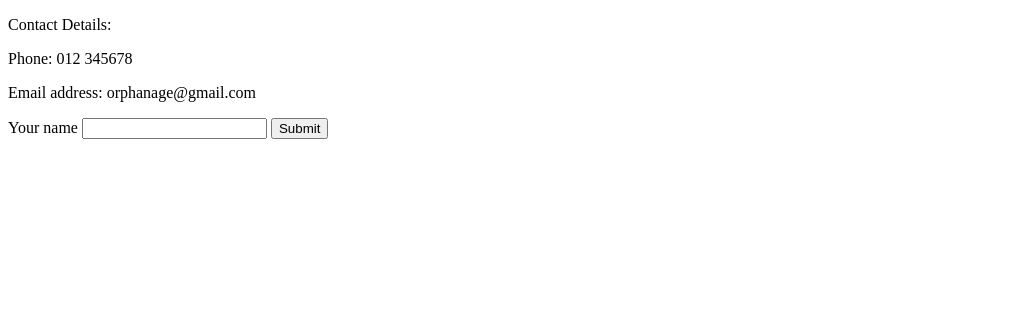
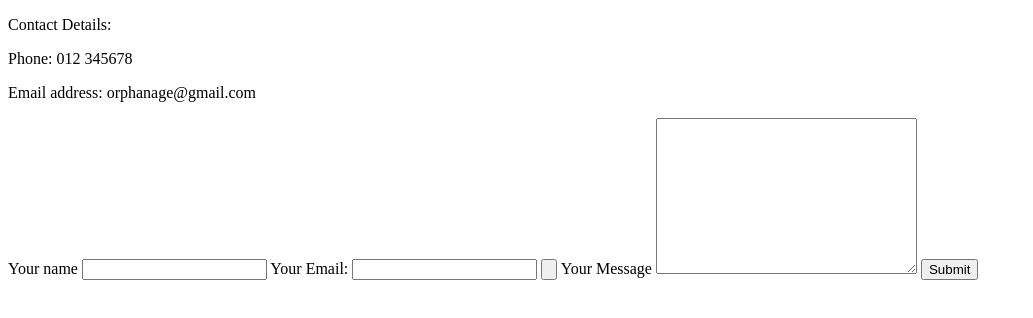
Before and after one commit to Dragonfly232/Lakeview-Orphanage-and-Nursery, a plain HTML site: page contact us.html in a window 1280 px wide. Shown: the whole page, without its empty margins (0-1033 px from the left). Drawn offline with Linux system fonts and the light colour scheme.

Commit message:
added button

```diff
--- a/contact us.html
+++ b/contact us.html
@@ -13,7 +13,12 @@
     <form class="" action="index.html" method="post">
         <label>Your name</label>
         <input type="text" name="" value="">
-        <input type="submit" name
+        <label>Your Email:</label>
+        <input type="email" name="" value="">
+        <input type="submit" name="" value="">
+        <label>Your Message</label>
+        <textarea name="name" rows="10" cols="30"></textarea>
+        <input type="submit" name="">
 
     </form>
 </body>
```
